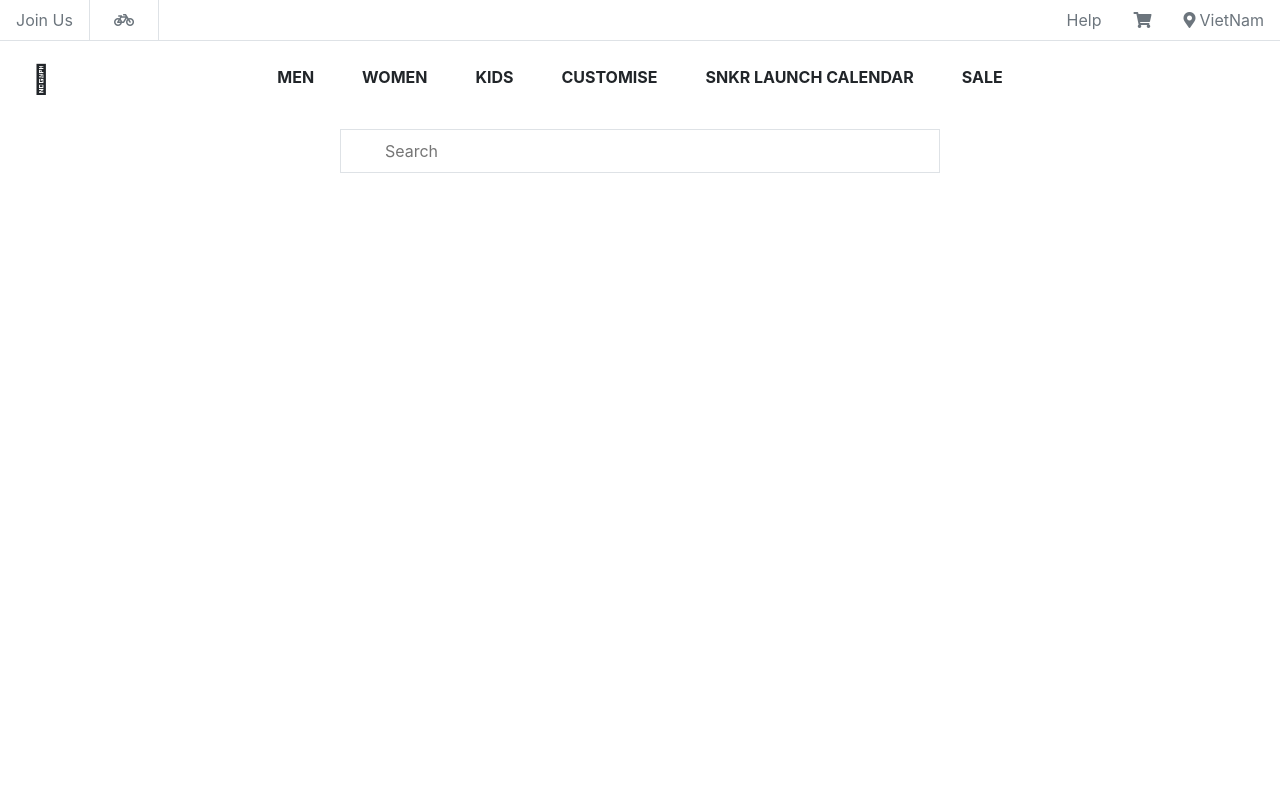
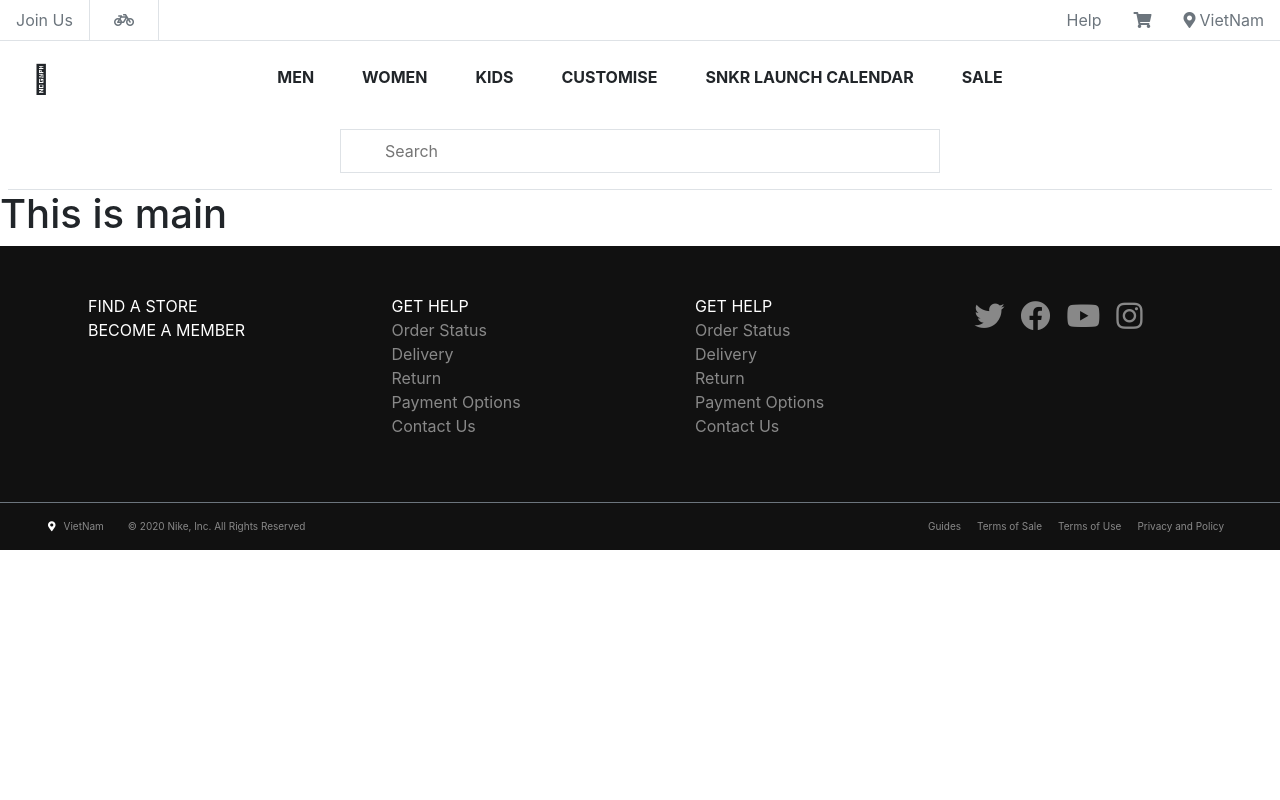
Before and after one commit to snowfox9812/react_shopping_site, a React (Create React App) app: page / in a window 1280 px wide. Shown: the top 800 px of the page. Built offline with nearby package versions, Linux system fonts and the light colour scheme.

Commit message:
add main home components

```diff
--- a/src/App.js
+++ b/src/App.js
@@ -2,11 +2,13 @@
 import './App.css';
 import Header from './components/header/header.js'
 import Footer from './components/footer/footer.js'
+import Home from './components/bottom/home/home.js'
 
 function App() {
   return (
     <div>
       <Header />
+      <Home />
       <Footer />
     </div>
   );
--- /dev/null
+++ b/src/components/bottom/home/home.js
@@ -0,0 +1,9 @@
+import React from 'react'
+
+function Home() {
+    return(
+        <h1>This is main</h1>
+    )
+}
+
+export default Home;
--- a/src/index.css
+++ b/src/index.css
@@ -43,10 +43,6 @@
   -moz-transition: all 0.7s ease 0s;
   -o-transition: all 0.7s ease 0s;
   transition: all 0.7s ease 0s;
-}
-
-#nav-mobile {
-  height: 800px;
 }
 
 #footer {
```
Also changed, not shown: src/asset/img/home/container-top-img.jpg (added).
